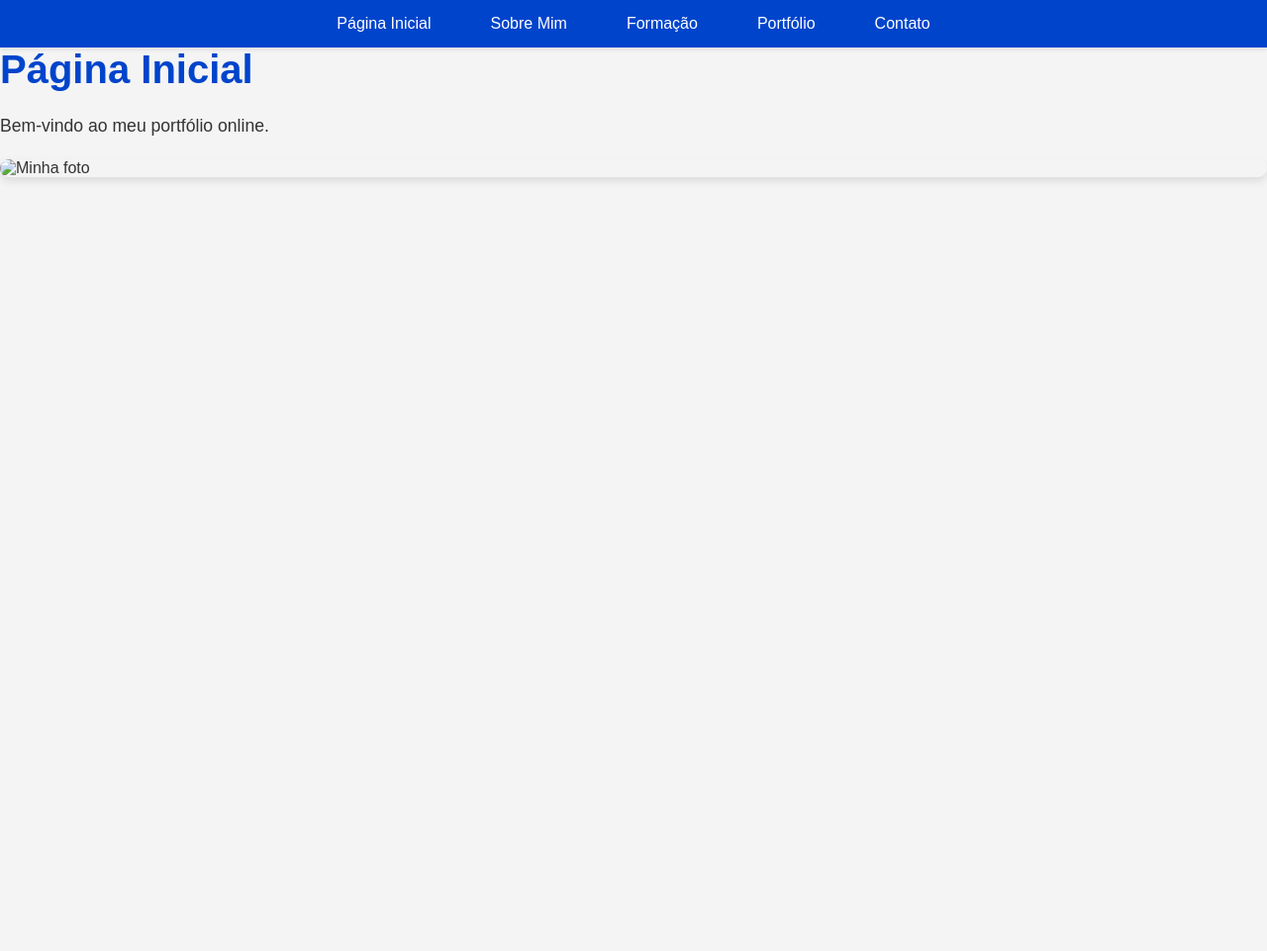
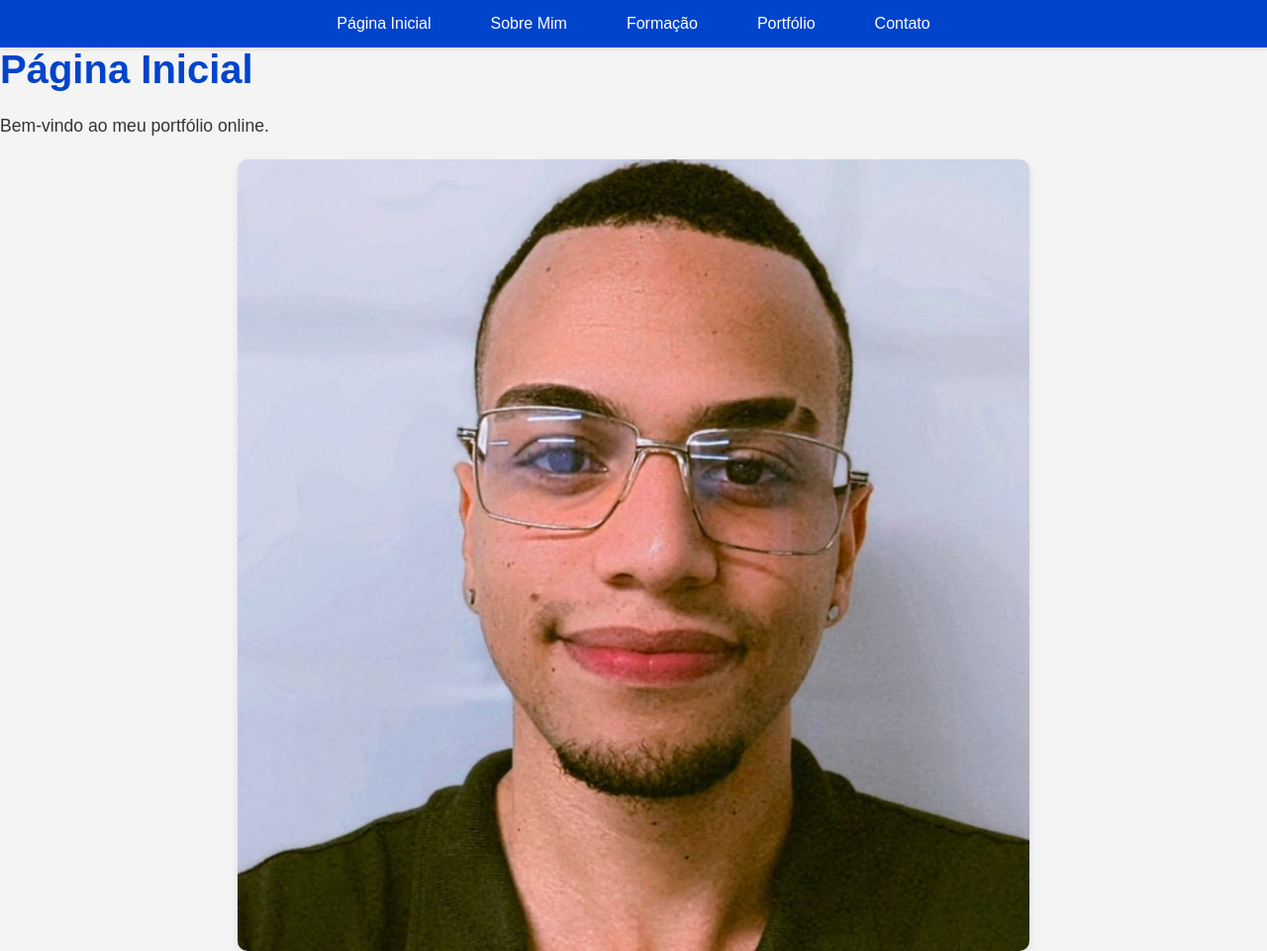
Before and after one commit to LucasGonDev/CvOnline, a plain HTML site: page index.html in a window 1280 px wide. Shown: the top 961 px of the page at 99% size. Before the commit the page ends 800 px from the top, so only its background shows below. Drawn offline with Linux system fonts and the light colour scheme.

Commit message:
Update index.html
corrigindo o bug da imagem

```diff
--- a/index.html
+++ b/index.html
@@ -18,6 +18,6 @@
     </nav>
     <h1>Página Inicial</h1>
     <p>Bem-vindo ao meu portfólio online.</p>
-    <img src="imagens/eu.jpg" alt="Minha foto">
+    <img src="eu.jpg" alt="Minha foto">
 </body>
 </html>
```
